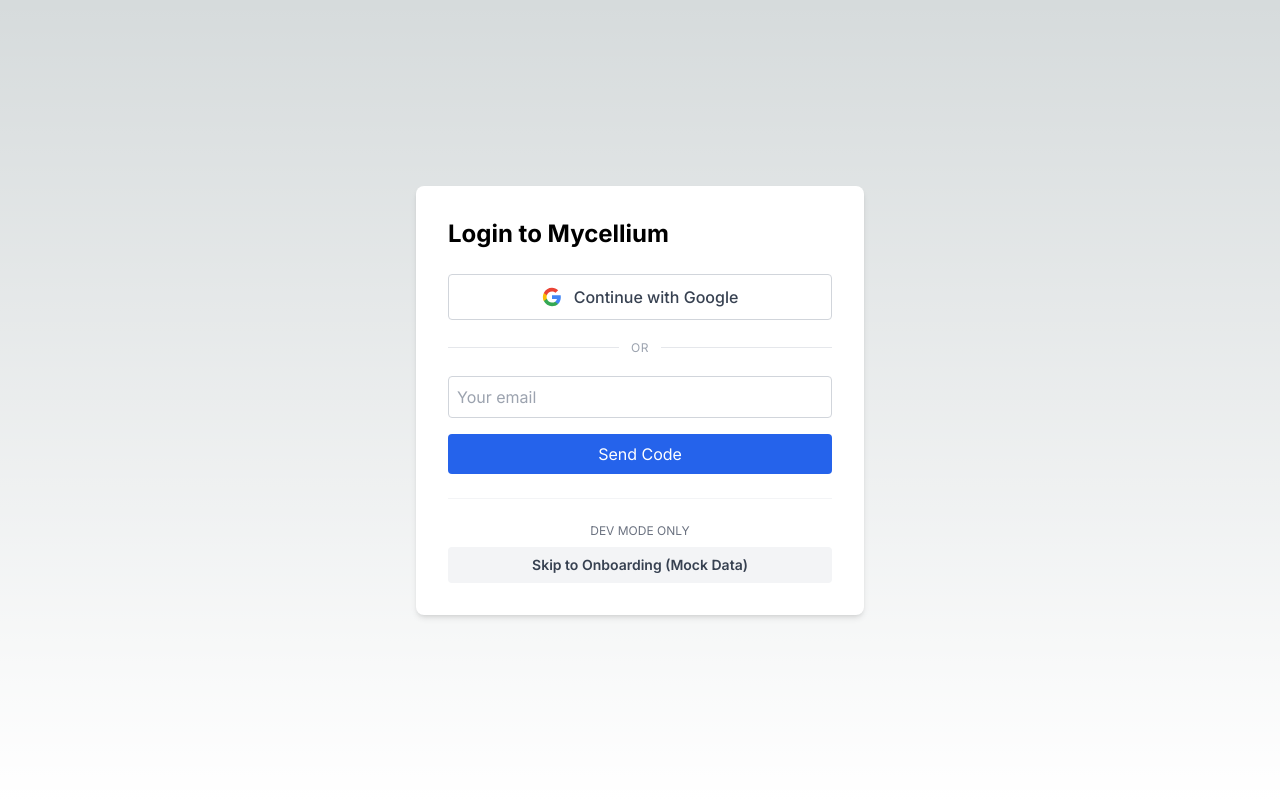
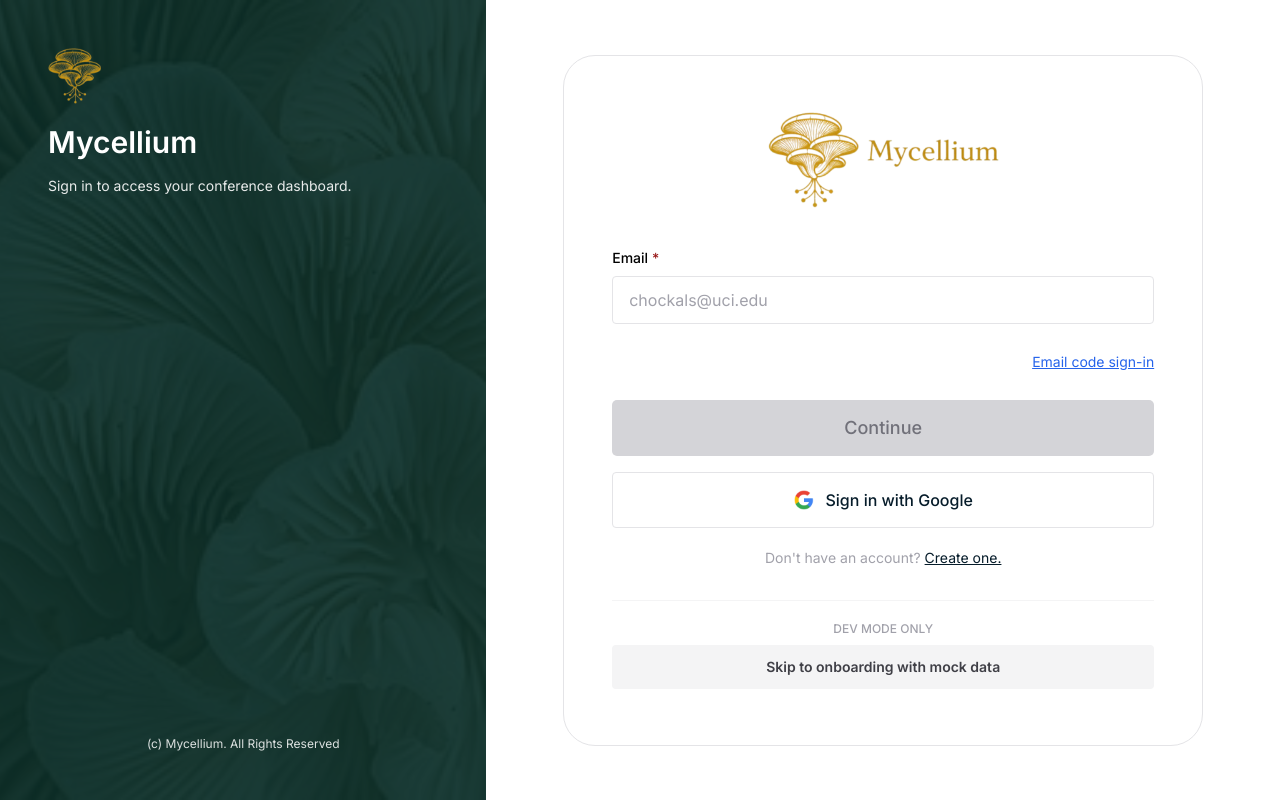
Before and after one commit to wenn00/CalTechHacks, a Next.js app: page /login in a window 1280 px wide. Built offline with nearby package versions, Linux system fonts and the light colour scheme; no server answers.

Commit message:
feat(auth): implement Figma login screen

```diff
--- a/app/login/page.tsx
+++ b/app/login/page.tsx
@@ -1,15 +1,15 @@
 'use client';
+
+import Link from 'next/link';
+import { useState } from 'react';
 import { supabase } from '@/lib/supabase';
-import { useState } from 'react';
-import { useRouter } from 'next/navigation';
-import Link from 'next/link';
+import { Field, MyButton } from '@/components/mycellium/ui';
 
 export default function LoginPage() {
   const [email, setEmail] = useState('');
   const [code, setCode] = useState('');
   const [step, setStep] = useState<'email' | 'code'>('email');
   const [loading, setLoading] = useState(false);
-  const router = useRouter();
 
   const handleGoogleSignIn = async () => {
     setLoading(true);
@@ -23,13 +23,17 @@
       alert(error.message);
       setLoading(false);
     }
-    // On success the browser is redirected to Google; this page unmounts.
   };
 
-  const handleSendCode = async (e: React.FormEvent) => {
-    e.preventDefault();
+  const handleSendCode = async (event: React.FormEvent) => {
+    event.preventDefault();
     setLoading(true);
-    const { error } = await supabase.auth.signInWithOtp({ email });
+    const { error } = await supabase.auth.signInWithOtp({
+      email,
+      options: {
+        emailRedirectTo: `${window.location.origin}/onboarding`,
+      },
+    });
     if (error) {
       alert(error.message);
     } else {
@@ -38,8 +42,8 @@
     setLoading(false);
   };
 
-  const handleVerifyCode = async (e: React.FormEvent) => {
-    e.preventDefault();
+  const handleVerifyCode = async (event: React.FormEvent) => {
+    event.preventDefault();
     setLoading(true);
     const { error } = await supabase.auth.verifyOtp({
       email,
@@ -48,107 +52,122 @@
     });
     if (error) {
       alert(error.message);
-    } else {
+      setLoading(false);
+      return;
+    }
     window.location.href = '/onboarding';
-    }
-    setLoading(false);
   };
 
   return (
-    <div className="flex flex-col items-center justify-center min-h-screen py-2">
-      <div className="p-8 bg-white shadow-md rounded-lg max-w-md w-full">
-        <h1 className="text-2xl font-bold mb-6">Login to Mycellium</h1>
+    <main className="min-h-screen bg-white">
+      <div className="grid min-h-screen lg:grid-cols-[38%_62%]">
+        <section className="relative min-h-[300px] overflow-hidden bg-[#0b2e28] text-white lg:min-h-screen">
+          <div
+            className="absolute inset-0 bg-cover bg-center opacity-25"
+            style={{ backgroundImage: "url('/mycellium/mushroom-bg.png')" }}
+          />
+          <div className="absolute inset-0 bg-[#0b2e28]/70" />
+          <div className="relative z-10 flex min-h-[300px] flex-col justify-between p-8 lg:min-h-screen lg:p-12">
+            <div>
+              <img src="/mycellium/logo.png" alt="Mycellium" className="mb-5 h-14 w-14 object-cover object-left" />
+              <h1 className="text-3xl font-semibold leading-tight">Mycellium</h1>
+              <p className="mt-3 max-w-sm text-sm leading-6 text-white/90">
+                Sign in to access your conference dashboard.
+              </p>
+            </div>
+            <p className="hidden text-center text-xs text-white/85 lg:block">(c) Mycellium. All Rights Reserved</p>
+          </div>
+        </section>
 
-        <button
-          type="button"
-          onClick={handleGoogleSignIn}
-          disabled={loading}
-          className="w-full flex items-center justify-center gap-3 border border-gray-300 bg-white text-gray-700 p-2.5 rounded hover:bg-gray-50 disabled:opacity-50 font-medium"
-        >
-          <svg className="w-5 h-5" viewBox="0 0 24 24" aria-hidden="true">
-            <path fill="#4285F4" d="M22.56 12.25c0-.78-.07-1.53-.2-2.25H12v4.26h5.92c-.26 1.37-1.04 2.53-2.21 3.31v2.77h3.57c2.08-1.92 3.28-4.74 3.28-8.09z"/>
-            <path fill="#34A853" d="M12 23c2.97 0 5.46-.98 7.28-2.66l-3.57-2.77c-.98.66-2.23 1.06-3.71 1.06-2.86 0-5.29-1.93-6.16-4.53H2.18v2.84C3.99 20.53 7.7 23 12 23z"/>
-            <path fill="#FBBC05" d="M5.84 14.09c-.22-.66-.35-1.36-.35-2.09s.13-1.43.35-2.09V7.07H2.18C1.43 8.55 1 10.22 1 12s.43 3.45 1.18 4.93l2.85-2.22.81-.62z"/>
-            <path fill="#EA4335" d="M12 5.38c1.62 0 3.06.56 4.21 1.64l3.15-3.15C17.45 2.09 14.97 1 12 1 7.7 1 3.99 3.47 2.18 7.07l3.66 2.84c.87-2.6 3.3-4.53 6.16-4.53z"/>
-          </svg>
-          {loading ? 'Redirecting...' : 'Continue with Google'}
-        </button>
-
-        <div className="flex items-center my-5">
-          <div className="flex-1 border-t border-gray-200" />
-          <span className="px-3 text-xs text-gray-400 uppercase tracking-wider">or</span>
-          <div className="flex-1 border-t border-gray-200" />
+        <section className="flex items-center justify-center px-6 py-10 lg:px-14">
+          <div className="w-full max-w-[640px] rounded-[32px] border border-zinc-200 bg-white px-8 py-10 lg:px-12 lg:py-14">
+            <div className="mb-10 flex justify-center">
+              <img src="/mycellium/logo.png" alt="Mycellium" className="h-24 w-72 object-contain" />
             </div>
 
-        <form onSubmit={step === 'email' ? handleSendCode : handleVerifyCode}>
-          {step === 'email' ? (
-            <>
-              <input
+            <form className="space-y-7" onSubmit={step === 'email' ? handleSendCode : handleVerifyCode}>
+              <Field
+                label="Email"
+                requiredMark
                 type="email"
-                placeholder="Your email"
                 value={email}
-                onChange={(e) => setEmail(e.target.value)}
-                className="w-full p-2 border border-gray-300 rounded mb-4"
+                onChange={(event) => setEmail(event.target.value)}
+                placeholder="chockals@uci.edu"
+                autoComplete="email"
+                disabled={loading || step === 'code'}
                 required
               />
-              <button
-                type="submit"
-                disabled={loading}
-                className="w-full bg-blue-600 text-white p-2 rounded hover:bg-blue-700 disabled:opacity-50"
-              >
-                {loading ? 'Sending...' : 'Send Code'}
-              </button>
-            </>
-          ) : (
-            <>
-              <p className="text-sm text-gray-600 mb-3">
-                Code sent to <strong>{email}</strong>. Check your inbox for the 6-digit code.
-              </p>
-              <input
+
+              {step === 'code' ? (
+                <div>
+                  <Field
+                    label="Login code"
+                    requiredMark
                     type="text"
                     inputMode="numeric"
                     pattern="[0-9]*"
                     maxLength={6}
+                    value={code}
+                    onChange={(event) => setCode(event.target.value.replace(/\D/g, ''))}
                     placeholder="000000"
-                value={code}
-                onChange={(e) => setCode(e.target.value.replace(/\D/g, ''))}
-                className="w-full p-3 border border-gray-300 rounded mb-4 tracking-[0.5em] text-center font-mono text-2xl"
+                    className="text-center font-mono text-2xl tracking-[0.45em]"
+                    autoFocus
                     required
-                autoFocus
                   />
-              <button
-                type="submit"
-                disabled={loading || code.length !== 6}
-                className="w-full bg-blue-600 text-white p-2 rounded hover:bg-blue-700 disabled:opacity-50"
-              >
-                {loading ? 'Verifying...' : 'Verify & Sign In'}
-              </button>
+                  <div className="mt-3 flex justify-end">
                     <button
                       type="button"
                       onClick={() => {
                         setStep('email');
                         setCode('');
                       }}
-                className="block mt-3 text-sm text-gray-500 underline mx-auto"
+                      className="text-sm text-[#2563eb] underline"
                     >
                       Use a different email
                     </button>
-            </>
+                  </div>
+                </div>
+              ) : (
+                <p className="-mt-3 text-right text-sm text-[#2563eb] underline">Email code sign-in</p>
               )}
+
+              <MyButton
+                type="submit"
+                className="h-14 w-full text-lg"
+                disabled={loading || !email || (step === 'code' && code.length !== 6)}
+              >
+                {loading ? (step === 'email' ? 'Sending...' : 'Verifying...') : 'Continue'}
+              </MyButton>
             </form>
 
+            <button
+              type="button"
+              onClick={handleGoogleSignIn}
+              disabled={loading}
+              className="mt-4 flex h-14 w-full items-center justify-center rounded border border-zinc-200 bg-white px-6 text-base font-medium text-[#061c2a] transition hover:bg-zinc-50 disabled:cursor-not-allowed disabled:opacity-50"
+            >
+              <img src="/mycellium/google.png" alt="" className="mr-3 h-5 w-5" />
+              Sign in with Google
+            </button>
+
+            <p className="mt-5 text-center text-sm text-zinc-400">
+              Don&apos;t have an account? <span className="text-[#061c2a] underline">Create one.</span>
+            </p>
+
             {process.env.NODE_ENV === 'development' && (
-          <div className="mt-6 pt-6 border-t border-gray-100">
-            <p className="text-xs text-center text-gray-500 mb-2">DEV MODE ONLY</p>
+              <div className="mt-8 border-t border-zinc-100 pt-5">
+                <p className="mb-2 text-center text-xs font-medium uppercase text-zinc-400">Dev mode only</p>
                 <Link
                   href="/onboarding?mock=true"
-              className="block w-full text-center bg-gray-100 text-gray-700 p-2 rounded hover:bg-gray-200 text-sm font-semibold"
+                  className="block w-full rounded bg-zinc-100 p-3 text-center text-sm font-semibold text-zinc-700 hover:bg-zinc-200"
                 >
-              Skip to Onboarding (Mock Data)
+                  Skip to onboarding with mock data
                 </Link>
               </div>
             )}
           </div>
+        </section>
       </div>
+    </main>
   );
 }
```
Lines whose indentation alone changed are shown as unchanged.
